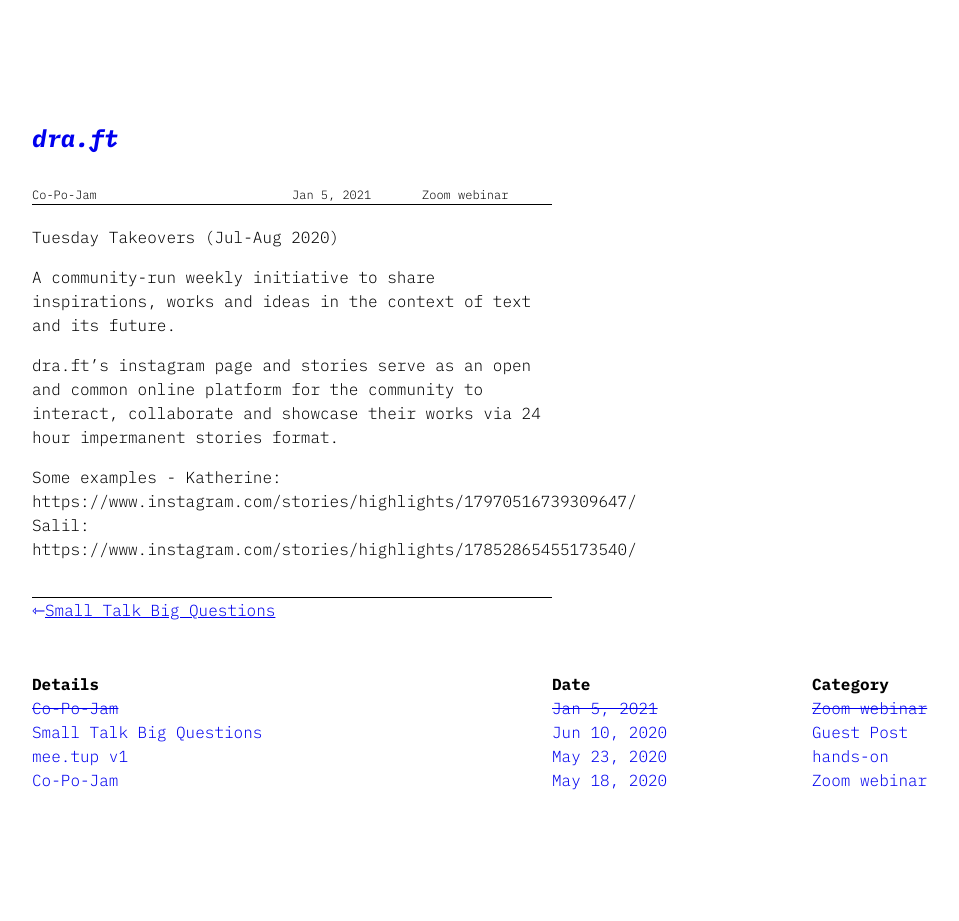
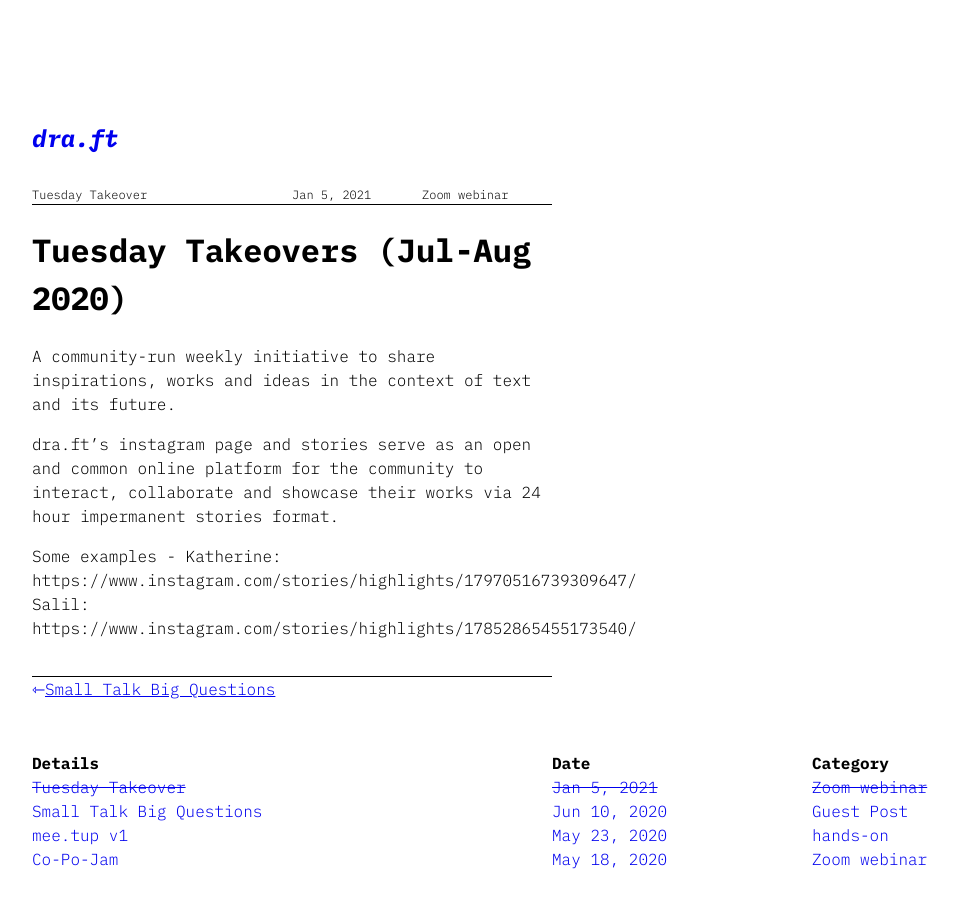
Before and after one commit to dra-ft/dra-ft.github.io, a Jekyll site: the page built from _posts/2021-01-05-TuesdayTakeOver.md, in a window 1280 px wide. Shown: the whole page, without its empty margins (88-1047 px from the left). Built offline with Jekyll 4.4.1, drawn with Linux system fonts in a browser that asks for light colours; before the commit the page ends 900 px from its top, so only the background shows below that.

Commit message:
Update 2021-01-05-TuesdayTakeOver.md

```diff
--- a/_posts/2021-01-05-TuesdayTakeOver.md
+++ b/_posts/2021-01-05-TuesdayTakeOver.md
@@ -1,13 +1,13 @@
 ---
 layout: post
-title: Co-Po-Jam
+title: Tuesday Takeover
 author: Ambika
 category: Zoom webinar
-permalink: /copojam1
-img: https://raw.githubusercontent.com/ajaibghar-co/draft-test.github.io/master/copojam-logo2.png
+permalink: /tuesday-takeover
+img:
 ---
 
-Tuesday Takeovers (Jul-Aug 2020)
+# Tuesday Takeovers (Jul-Aug 2020)
 
 A community-run weekly initiative to share inspirations, works and ideas in the context of text and its future.
 
```
